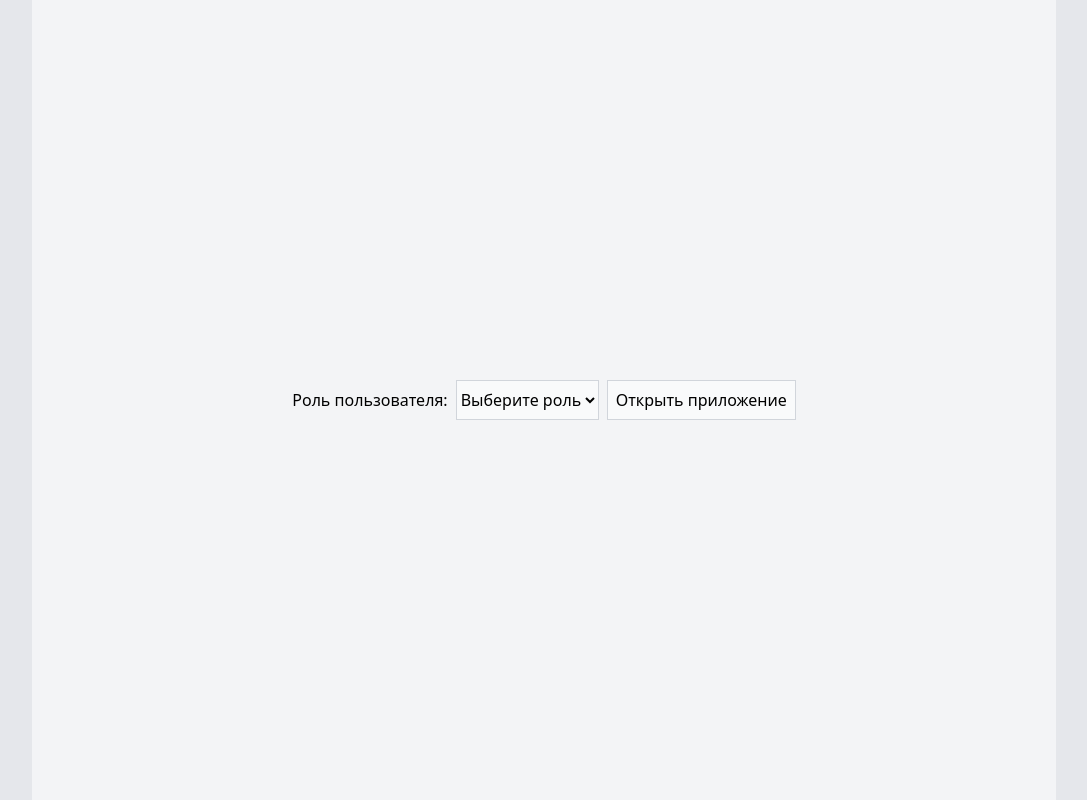
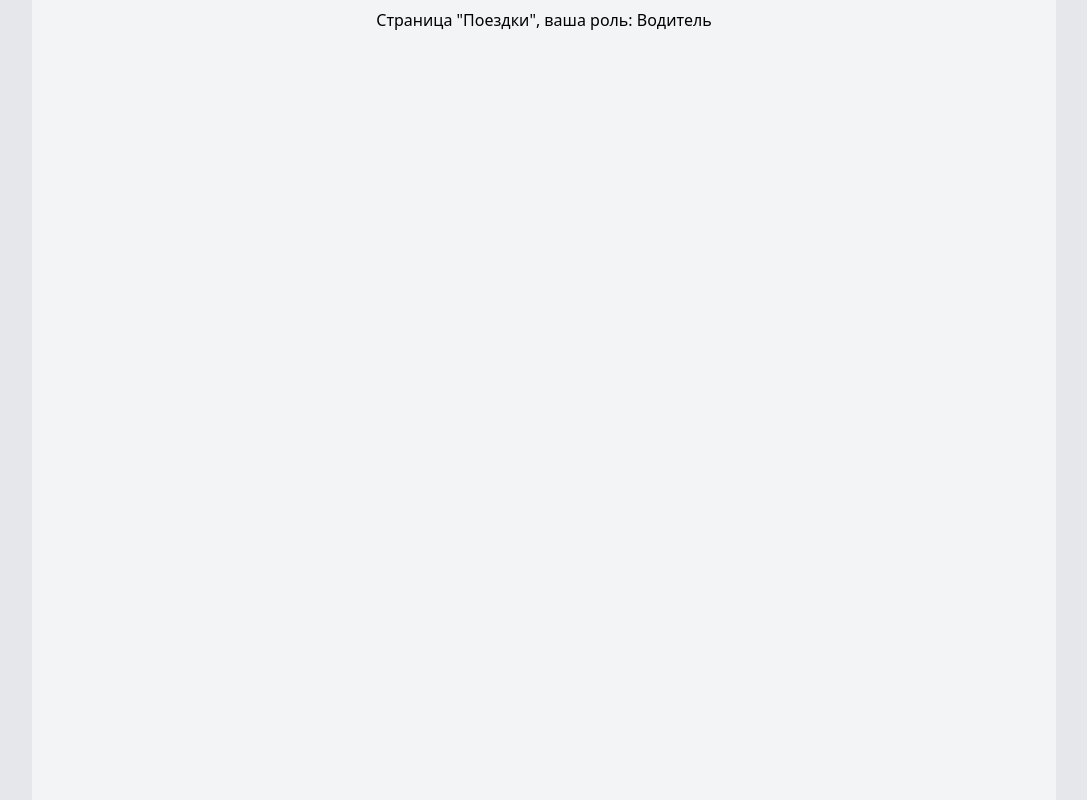
Before and after one commit to funkPp/taxi-testjob, a React (Vite) app in the folder taxi-testjob/: page /driver/trips in a window 1280 px wide. Shown: the whole page, without its empty margins (96-1183 px from the left). Built offline with nearby package versions, Linux system fonts and the light colour scheme.

Commit message:
add routers

```diff
--- a/taxi-testjob/src/App.tsx
+++ b/taxi-testjob/src/App.tsx
@@ -1,41 +1,18 @@
-import { useState } from "react";
+import { Navigate, Route, Routes } from "react-router-dom";
+import HomePage from "./components/HomePage";
+import PassengerLayout from "./components/PassengerLayout";
+import DriverLayout from "./components/DriverLayout";
 function App() {
-  const [role, setRole] = useState<string | null>(null);
-
-  const roles = [
-    { value: "init", label: "Выберите роль" },
-    { value: "passenger", label: "Пассажир" },
-    { value: "driver", label: "Водитель" },
-  ];
-  const roleChange = ({ target: { value } }: { target: { value: string } }) => {
-    setRole(value);
-  };
-
-  const handleClick = () => {};
-
   return (
     <div className="bg-gray-200 h-screen">
-      <div className="md:max-w-[80%] mx-auto 2xl:max-w-[70%] bg-gray-100 h-screen">
-        <div className="flex flex-col justify-center items-center sm:flex-row h-screen">
-          <label className="">Роль пользователя:</label>
-          <select
-            className="m-2 h-10 w-230 bg-gray-100 bg-gray-50 border border-gray-300"
-            defaultValue={"init"}
-            onChange={roleChange}
-          >
-            {roles.map((role, idx) => (
-              <option key={idx} value={role.value}>
-                {role.label}
-              </option>
-            ))}
-          </select>
-          <button
-            className="px-2 h-10 bg-gray-50  border border-gray-300 hover:bg-gray-100  align-middle"
-            onClick={handleClick}
-          >
-            Открыть приложение
-          </button>
-        </div>
+      <div className="md:max-w-[80%] mx-auto 2xl:max-w-[70%] p-2 bg-gray-100 h-screen">
+        <Routes>
+          {/* <Route path="account/*" element={<AccountLayout />} /> */}
+          <Route path="*" element={<Navigate to="/" />} />
+          <Route path="/" element={<HomePage />} />
+          <Route path="passenger/trips/*" element={<PassengerLayout />} />
+          <Route path="driver/trips/*" element={<DriverLayout />} />
+        </Routes>
       </div>
     </div>
   );
--- /dev/null
+++ b/taxi-testjob/src/components/AddEditTrip.tsx
@@ -0,0 +1,5 @@
+function AddEditTrip() {
+  return <div>Добавление и редактирование поездки</div>;
+}
+
+export default AddEditTrip;
--- /dev/null
+++ b/taxi-testjob/src/components/DriverLayout.tsx
@@ -0,0 +1,18 @@
+import { Route, Routes } from "react-router-dom";
+import AddEditTrip from "./AddEditTrip";
+import ListTrips from "./ListTrips";
+
+function DriverLayout() {
+  return (
+    <div className="px-4">
+      <div className="container">
+        <Routes>
+          <Route index element={<ListTrips role="driver" />} />
+          <Route path="edit/:id" element={<AddEditTrip />} />
+        </Routes>
+      </div>
+    </div>
+  );
+}
+
+export default DriverLayout;
--- /dev/null
+++ b/taxi-testjob/src/components/HomePage.tsx
@@ -0,0 +1,47 @@
+import { useState } from "react";
+import { useNavigate } from "react-router-dom";
+function HomePage() {
+  const [role, setRole] = useState<string>("init");
+  const navigate = useNavigate();
+  const roles = [
+    { value: "init", label: "Выберите роль" },
+    { value: "passenger", label: "Пассажир" },
+    { value: "driver", label: "Водитель" },
+  ];
+  const roleChange = ({ target: { value } }: { target: { value: string } }) => {
+    setRole(value);
+  };
+
+  const handleClick = () => {
+    console.log(`${role}/trips/`);
+    navigate(`${role}/trips/`);
+  };
+
+  return (
+    <div className="flex flex-col justify-center items-center sm:flex-row h-screen">
+      <label className="">
+        Роль пользователя:
+        <select
+          className="m-2 h-10 w-230 bg-gray-100 bg-gray-50 border border-gray-300"
+          defaultValue={"init"}
+          onChange={roleChange}
+        >
+          {roles.map((role, idx) => (
+            <option key={idx} value={role.value}>
+              {role.label}
+            </option>
+          ))}
+        </select>
+      </label>
+
+      <button
+        className="px-2 h-10 bg-gray-50  border border-gray-300 hover:bg-gray-100  align-middle"
+        onClick={handleClick}
+      >
+        Открыть поездки
+      </button>
+    </div>
+  );
+}
+
+export default HomePage;
--- /dev/null
+++ b/taxi-testjob/src/components/ListTrips.tsx
@@ -0,0 +1,14 @@
+function ListTrips({ role }: { role: string }) {
+  console.log(role);
+  const roleLabel = {
+    passenger: "Пассажир",
+    driver: "Водитель",
+  };
+  return (
+    <div className="text-center">
+      Cтраница "Поездки", ваша роль: {roleLabel[role as keyof typeof roleLabel]}
+    </div>
+  );
+}
+
+export default ListTrips;
--- /dev/null
+++ b/taxi-testjob/src/components/PassengerLayout.tsx
@@ -0,0 +1,19 @@
+import { Route, Routes } from "react-router-dom";
+import AddEditTrip from "./AddEditTrip";
+import ListTrips from "./ListTrips";
+
+function PassengerLayout() {
+  return (
+    <div className="px-4">
+      <div className="container">
+        <Routes>
+          <Route index element={<ListTrips role="passenger" />} />
+          <Route path="add" element={<AddEditTrip />} />
+          <Route path="edit/:id" element={<AddEditTrip />} />
+        </Routes>
+      </div>
+    </div>
+  );
+}
+
+export default PassengerLayout;
```
